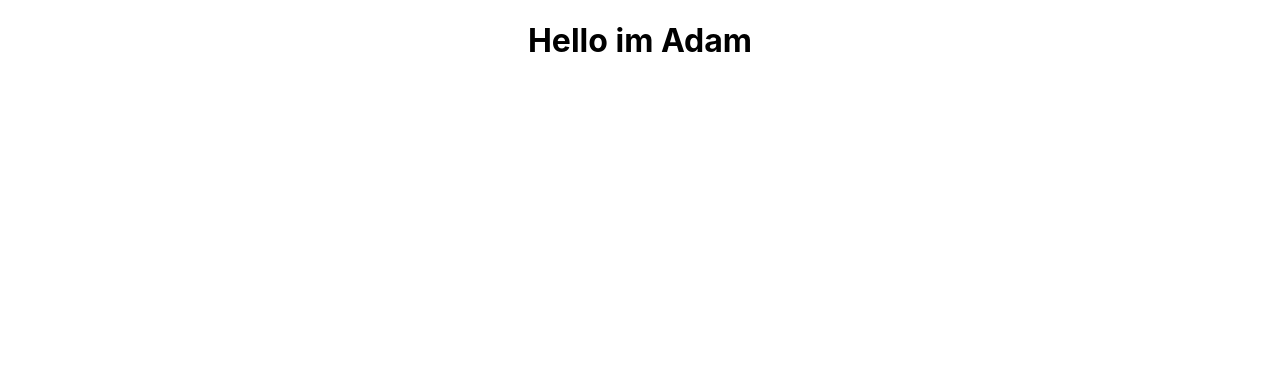
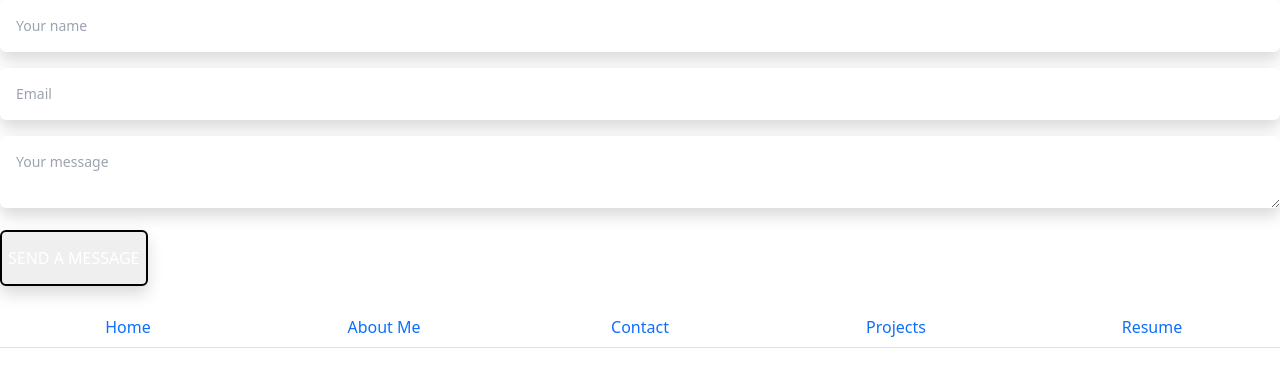
Before and after one commit to Adzy89/reactportfolio, a React (Create React App) app: page /Contact in a window 1280 px wide. Shown: the top 376 px of the page. Built offline with nearby package versions, Linux system fonts and the light colour scheme.

Commit message:
added navibar, contact form and some styling

```diff
--- a/src/App.css
+++ b/src/App.css
@@ -1,3 +1,8 @@
+
+@tailwind base;
+@tailwind components;
+@tailwind utilities;
+
 .App {
   text-align: center;
 }
--- a/src/App.js
+++ b/src/App.js
@@ -6,6 +6,7 @@ import Contact from './components/Contact/Contact'
 import Projects from './components/Projects/Projects'
 import Resume from './components/Resume/Resume'
 import './App.css';
+import 'bootstrap/dist/css/bootstrap.min.css';
 
 
 
--- a/src/components/Contact/Contact.js
+++ b/src/components/Contact/Contact.js
@@ -1,11 +1,79 @@
-import React from 'react';
+import React, { useState } from "react";
+import { useEffect } from "react";
 
-function Contact(props) {
+const FORM_ENDPOINT = "https://public.herotofu.com/v1/2c56d2d0-fd97-11ed-9eca-1f15a141e038";
+
+const Contact = () => {
+  useEffect(() => {
+    if (document) {
+      const stylesheet = document.createElement("link");
+      stylesheet.rel = "stylesheet";
+      stylesheet.href =
+        "https://unpkg.com/tailwindcss@^2/dist/tailwind.min.css";
+
+      document.head.appendChild(stylesheet);
+    }
+  }, []);
+
+  const [submitted, setSubmitted] = useState(false);
+  const handleSubmit = () => {
+    setTimeout(() => {
+      setSubmitted(true);
+    }, 100);
+  };
+
+  if (submitted) {
     return (
-        <div>
+      <>
+        <div className="text-2xl">Thank you!</div>
+        <div className="text-md">We'll be in touch soon.</div>
+      </>
+    );
+  }
 
-        </div>
-    );
-}
+  return (
+    <form
+      action={FORM_ENDPOINT}
+      onSubmit={handleSubmit}
+      method="POST"
+      target="_blank"
+    >
+      <div className="mb-3 pt-0">
+        <input
+          type="text"
+          placeholder="Your name"
+          name="name"
+          className="px-3 py-3 placeholder-gray-400 text-gray-600 relative bg-white bg-white rounded text-sm border-0 shadow outline-none focus:outline-none focus:ring w-full"
+          required
+        />
+      </div>
+      <div className="mb-3 pt-0">
+        <input
+          type="email"
+          placeholder="Email"
+          name="email"
+          className="px-3 py-3 placeholder-gray-400 text-gray-600 relative bg-white bg-white rounded text-sm border-0 shadow outline-none focus:outline-none focus:ring w-full"
+          required
+        />
+      </div>
+      <div className="mb-3 pt-0">
+        <textarea
+          placeholder="Your message"
+          name="message"
+          className="px-3 py-3 placeholder-gray-400 text-gray-600 relative bg-white bg-white rounded text-sm border-0 shadow outline-none focus:outline-none focus:ring w-full"
+          required
+        />
+      </div>
+      <div className="mb-3 pt-0">
+        <button
+          className="bg-blue-500 text-white active:bg-blue-600 font-bold uppercase text-sm px-6 py-3 rounded shadow hover:shadow-lg outline-none focus:outline-none mr-1 mb-1 ease-linear transition-all duration-150"
+          type="submit"
+        >
+          Send a message
+        </button>
+      </div>
+    </form>
+  );
+};
 
 export default Contact;
--- a/src/components/Home/Home.js
+++ b/src/components/Home/Home.js
@@ -1,11 +1,12 @@
-import React from 'react';
 
-function Home(props) {
+
+
+const Home = () =>{
     return (
-        <div>
+        <>
 
-        </div>
-    );
+        </>
+    )
 }
 
 export default Home;
--- a/src/components/Landing/Landing.js
+++ b/src/components/Landing/Landing.js
@@ -1,13 +1,15 @@
+import { Outlet } from 'react-router-dom';
+import Nav from '../Nav/Nav'
 
-import { Outlet } from 'react-router-dom';
+const Landing = () => {
+    return (
+      <>
+          <Outlet />
+          <Nav />
 
-function Landing() {
-    return (
-        <div className="App">
-          <Outlet />
-          <h1>Hello im Adam</h1>
 
-      </div>
+
+      </>
     );
 }
 
--- /dev/null
+++ b/src/components/Nav/Nav.js
@@ -0,0 +1,76 @@
+import { useState } from "react";
+import Nav from "react-bootstrap/Nav";
+import { Link, NavLink } from "react-router-dom";
+
+const Navi = () => {
+  const [showNavi, setShowNavi] = useState(false);
+
+  return (
+    <>
+      <Nav justify variant="tabs" defaultActiveKey="/home">
+        <Nav.Item>
+          <Nav.Link>
+            <Link to="/" onClick={() => setShowNavi(false)}>
+              Home
+            </Link>
+            <NavLink
+              exact="true"
+              activeclassname="active"
+              to="/"
+              onClick={() => setShowNavi(false)}
+            ></NavLink>
+          </Nav.Link>
+        </Nav.Item>
+        <Nav.Item className={showNavi ? "mobile-show" : ""}>
+          <Nav.Link>
+            <NavLink
+              activeclassname="active"
+              className="about-link"
+              to="/about"
+              onClick={() => setShowNavi(false)}
+            >
+              About Me
+            </NavLink>
+          </Nav.Link>
+        </Nav.Item>
+        <Nav.Item>
+          <Nav.Link>
+            <NavLink
+              activeclassname="active"
+              className="contact-link"
+              to="/contact"
+              onClick={() => setShowNavi(false)}
+            >
+              Contact
+            </NavLink>
+          </Nav.Link>
+        </Nav.Item>
+        <Nav.Item>
+          <Nav.Link>
+          <NavLink
+              activeclassname="active"
+              className="projects-link"
+              to="/projects"
+              onClick={() => setShowNavi(false)}
+            >
+              Projects
+            </NavLink>
+          </Nav.Link>
+        </Nav.Item>
+        <Nav.Item>
+          <Nav.Link >
+          <NavLink
+              activeclassname="active"
+              className="resume-link"
+              to="/resume"
+              onClick={() => setShowNavi(false)}
+            >
+              Resume
+            </NavLink>
+          </Nav.Link>
+        </Nav.Item>
+      </Nav>
+    </>
+  );
+};
+export default Navi;
--- /dev/null
+++ b/src/tailwind.config.js
@@ -0,0 +1,8 @@
+/** @type {import('tailwindcss').Config} */
+module.exports = {
+    content: ["./src/Contact/Contact"],
+    theme: {
+      extend: {},
+    },
+    plugins: [],
+  }
```
Also changed, not shown: package.json (+7 -2 lines), src/components/Nav/Nav.scss (added), 1 other file (tests, documents, lock files or other folders).
